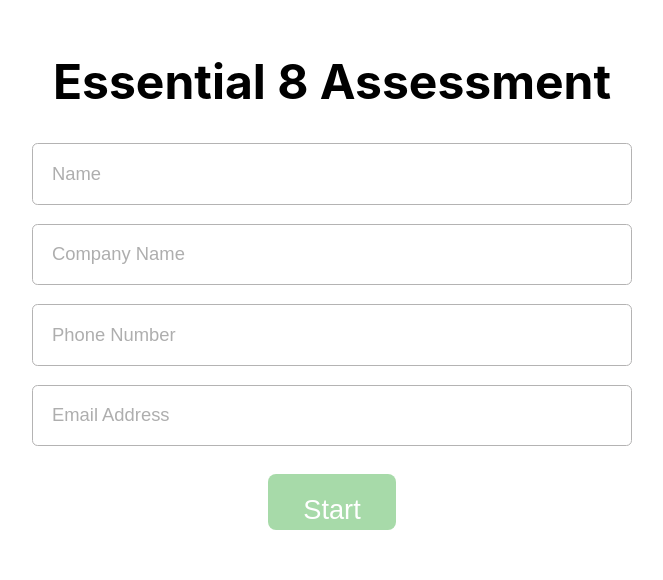
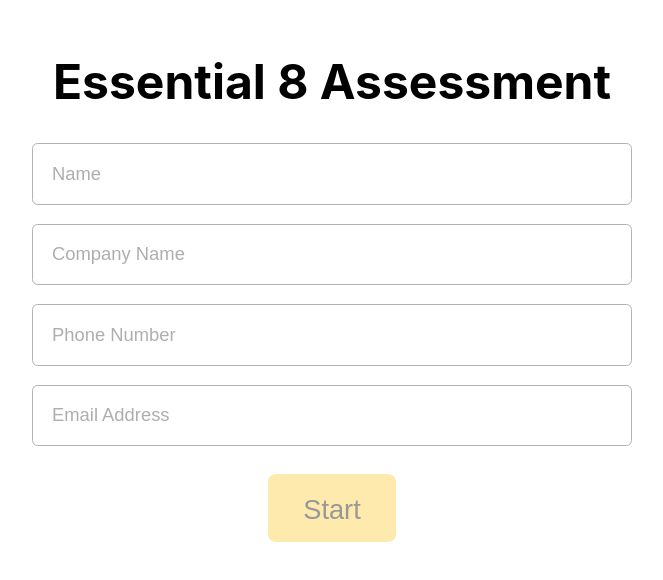
Before and after one commit to raghavagarwal701/mark2, a React (Create React App) app: page / in a window 1280 px wide. Shown: the top 580 px of the page, without its empty margins (308-971 px from the left). Built offline with nearby package versions, Linux system fonts and the light colour scheme.

Commit message:
fixed refresh

```diff
--- a/src/Form/Form.module.css
+++ b/src/Form/Form.module.css
@@ -46,10 +46,10 @@
     font-size: 1.7rem;
     width: 8rem;
     height: 3.5rem;
-    /* padding-bottom: 10px; */
+    padding-bottom: 3rem;
     margin-top: 0.5rem;
-    background-color: #26a42a;
-    color: #ffffff;
+    background-color:rgba(251, 205, 50);
+    color: black;
     border: none;
     border-radius: 0.5rem;
     cursor: pointer;
--- a/src/Questionnere/Questionnere.js
+++ b/src/Questionnere/Questionnere.js
@@ -1,5 +1,6 @@
 import React, { useState, useMemo, useEffect } from "react";
 import axios from 'axios';
+import { useNavigate } from 'react-router-dom';
 import classes from "./Questionnere.module.css";
 import Question from "../Questions/Question";
 import jsPDF from "jspdf";
@@ -1613,6 +1614,7 @@ Disclaimer: The Essential 8 maturity report provided herewith by Cyber Ethos is
     link.click();
   };
 
+  const navigate = useNavigate();
   useEffect(() => {
     if (isQuestionnaireCompleted) {
       // eslint-disable-next-line
@@ -1630,10 +1632,15 @@ Disclaimer: The Essential 8 maturity report provided herewith by Cyber Ethos is
   });
 
   useEffect(() => {
-    // eslint-disable-next-line
     const newUpdatedData = props.userData;
     newUpdatedData["userResponses"] = userResponses;
     setUpdatedData(newUpdatedData);
+    // eslint-disable-next-line
+    // console.log(props.userData)
+    if(!(props.userData.name)){
+      navigate('/');
+    }
+    // eslint-disable-next-line
   }, [props.userData, userResponses]);
   return (
     <div className={classes.App}>
```
